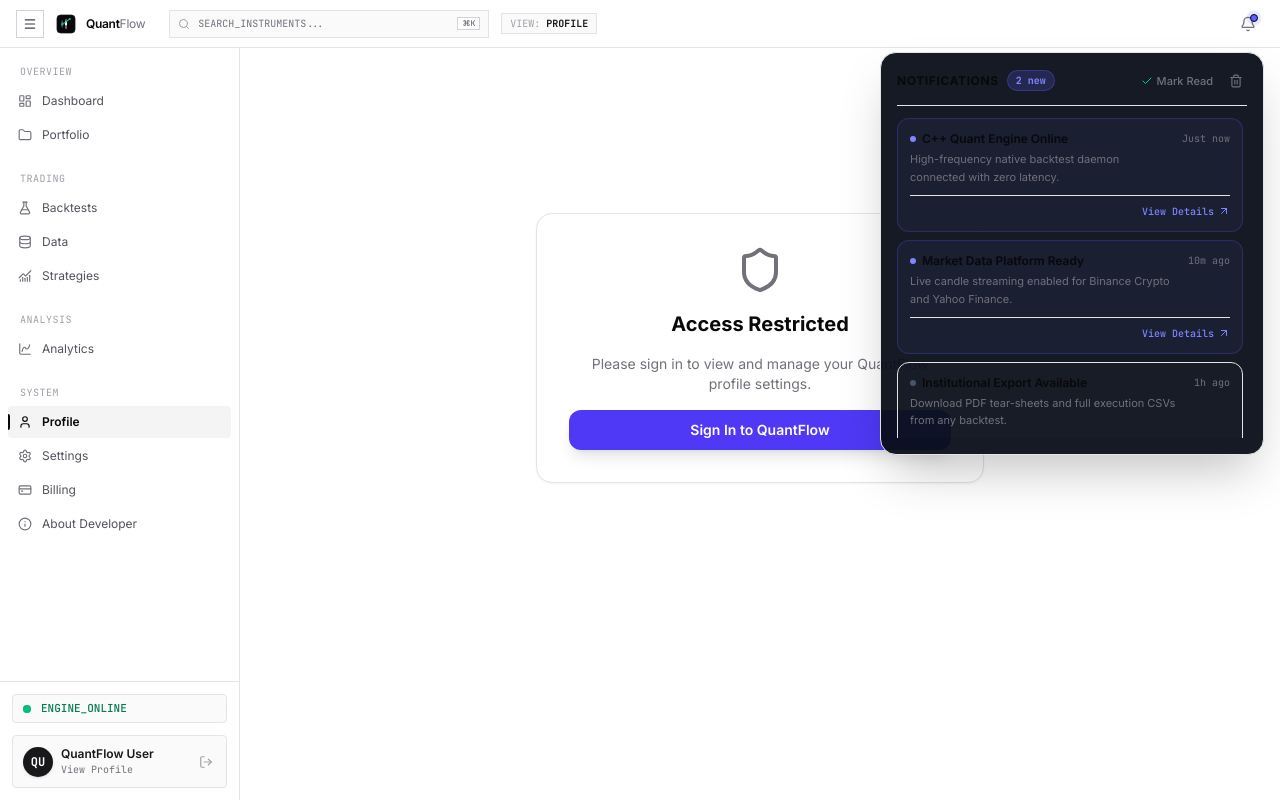
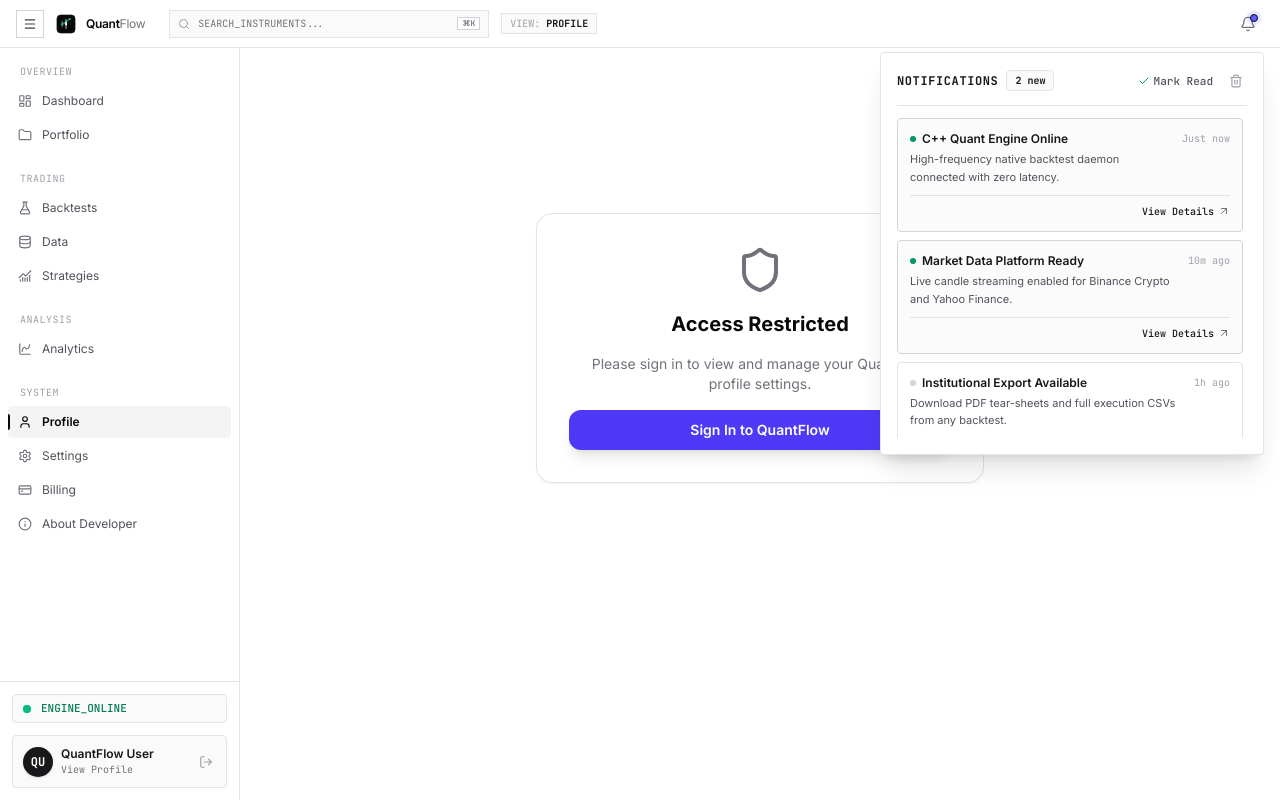
Before and after one commit to devashishhaldar2006/QuantFlow, a Next.js app in the folder frontend/: page /profile in a window 1280 px wide. Both pictures are taken after a click on the button 1248 px from the left and 23 px from the top of the page. Built offline with nearby package versions, Linux system fonts and the light colour scheme; no server answers.

Commit message:
fix(notifications): restyle NotificationPopover to clean white terminal palette

```diff
--- a/frontend/src/components/layout/NotificationPopover.tsx
+++ b/frontend/src/components/layout/NotificationPopover.tsx
@@ -141,15 +141,15 @@
             onClick={() => setIsOpen(false)}
           />
 
-          <div className="absolute right-0 top-11 z-50 w-80 sm:w-96 rounded-2xl border border-white/10 bg-[#090E1A]/95 p-4 shadow-2xl backdrop-blur-2xl animate-in fade-in slide-in-from-top-2 duration-200">
+          <div className="absolute right-0 top-11 z-50 w-80 sm:w-96 rounded border border-zinc-200 bg-white p-4 shadow-xl animate-in fade-in slide-in-from-top-2 duration-150">
             {/* Header */}
-            <div className="flex items-center justify-between border-b border-white/5 pb-3">
+            <div className="flex items-center justify-between border-b border-zinc-200 pb-3">
               <div className="flex items-center gap-2">
-                <h3 className="text-xs font-bold uppercase tracking-wider text-slate-200">
-                  Notifications
+                <h3 className="text-xs font-mono font-bold uppercase tracking-wider text-zinc-900">
+                  NOTIFICATIONS
                 </h3>
                 {unreadCount > 0 && (
-                  <span className="rounded-full bg-indigo-500/20 px-2 py-0.5 text-[10px] font-mono font-bold text-indigo-400 border border-indigo-500/30">
+                  <span className="rounded border border-zinc-200 bg-zinc-50 px-2 py-0.5 text-[10px] font-mono font-bold text-zinc-900">
                     {unreadCount} new
                   </span>
                 )}
@@ -160,9 +160,9 @@
                   <button
                     type="button"
                     onClick={markAllAsRead}
-                    className="flex items-center gap-1 rounded-md px-2 py-1 text-[11px] font-medium text-slate-400 hover:bg-white/5 hover:text-slate-200 transition-colors"
+                    className="flex items-center gap-1 rounded px-2 py-1 text-[11px] font-mono font-medium text-zinc-600 hover:bg-zinc-50 hover:text-zinc-950 transition-colors"
                   >
-                    <Check className="size-3 text-emerald-400" />
+                    <Check className="size-3 text-emerald-600" />
                     Mark Read
                   </button>
                 )}
@@ -171,7 +171,7 @@
                     type="button"
                     onClick={clearAll}
                     title="Clear All Notifications"
-                    className="p-1 rounded-md text-slate-500 hover:text-red-400 hover:bg-red-500/10 transition-colors"
+                    className="p-1 rounded text-zinc-400 hover:text-red-600 hover:bg-red-50 transition-colors"
                   >
                     <Trash2 className="size-3.5" />
                   </button>
@@ -182,19 +182,19 @@
             {/* List */}
             <div className="mt-3 max-h-[320px] space-y-2 overflow-y-auto pr-1">
               {notifications.length === 0 ? (
-                <div className="flex flex-col items-center justify-center py-8 text-center text-slate-500 space-y-2">
-                  <Activity className="size-6 text-slate-600" />
-                  <p className="text-xs">No notifications right now.</p>
+                <div className="flex flex-col items-center justify-center py-8 text-center text-zinc-400 space-y-2">
+                  <Activity className="size-6 text-zinc-300" />
+                  <p className="text-xs font-mono">No notifications right now.</p>
                 </div>
               ) : (
                 notifications.map((item) => (
                   <div
                     key={item.id}
                     onClick={() => markItemRead(item.id)}
-                    className={`group relative rounded-xl border p-3 transition-all ${
+                    className={`group relative rounded border p-3 transition-all cursor-pointer ${
                       item.read
-                        ? "border-white/5 bg-white/[0.01] hover:bg-white/[0.04]"
-                        : "border-indigo-500/25 bg-indigo-500/[0.06] hover:bg-indigo-500/[0.1]"
+                        ? "border-zinc-200 bg-white hover:bg-zinc-50/70"
+                        : "border-zinc-300 bg-zinc-50/80 hover:bg-zinc-100/80"
                     }`}
                   >
                     <div className="flex items-start justify-between gap-2">
@@ -202,31 +202,31 @@
                         <div className="flex items-center gap-1.5">
                           <span
                             className={`size-1.5 rounded-full ${
-                              item.read ? "bg-slate-600" : "bg-indigo-400"
+                              item.read ? "bg-zinc-300" : "bg-emerald-600"
                             }`}
                           />
-                          <h4 className="text-xs font-semibold text-slate-200">
+                          <h4 className="text-xs font-semibold text-zinc-900">
                             {item.title}
                           </h4>
                         </div>
-                        <p className="text-[11px] text-slate-400 leading-relaxed">
+                        <p className="text-[11px] text-zinc-600 leading-relaxed font-sans">
                           {item.message}
                         </p>
                       </div>
-                      <span className="shrink-0 font-mono text-[10px] text-slate-500">
+                      <span className="shrink-0 font-mono text-[10px] text-zinc-400">
                         {item.timestamp}
                       </span>
                     </div>
 
                     {item.link && (
-                      <div className="mt-2 pt-2 border-t border-white/5 flex justify-end">
+                      <div className="mt-2 pt-2 border-t border-zinc-200 flex justify-end">
                         <Link
                           href={item.link}
                           onClick={() => setIsOpen(false)}
-                          className="inline-flex items-center gap-1 text-[10px] font-mono font-medium text-indigo-400 hover:text-indigo-300 transition-colors"
+                          className="inline-flex items-center gap-1 text-[10px] font-mono font-medium text-zinc-900 hover:text-black hover:underline transition-colors"
                         >
                           View Details
-                          <ArrowUpRight className="size-3" />
+                          <ArrowUpRight className="size-3 text-zinc-500" />
                         </Link>
                       </div>
                     )}
```
